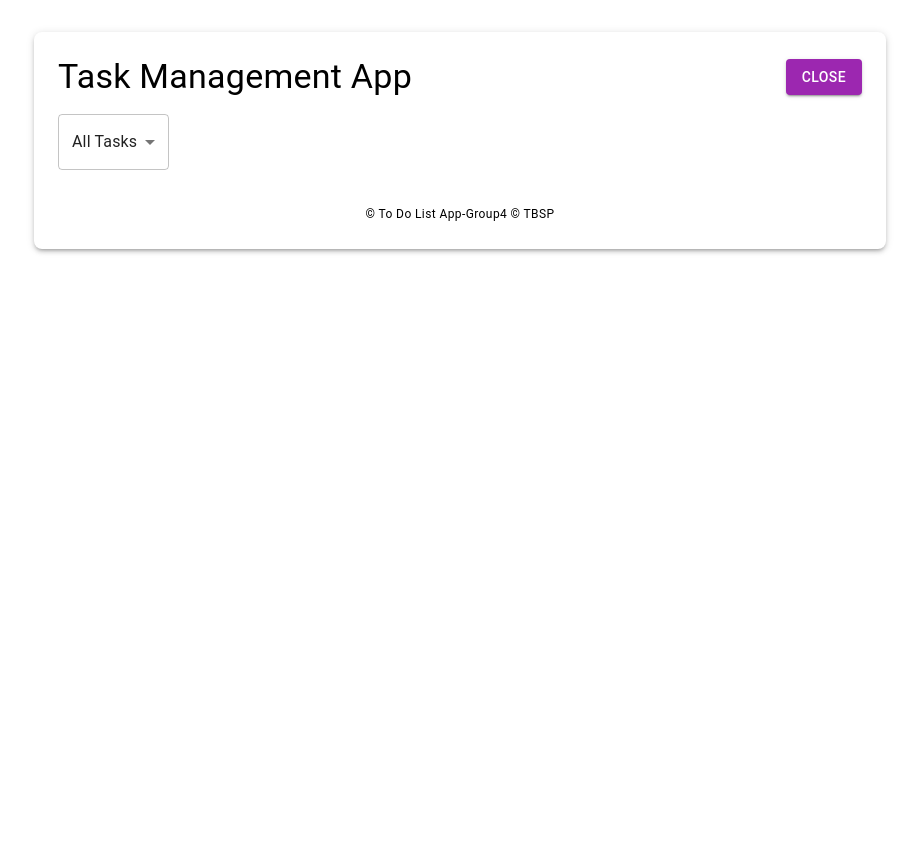
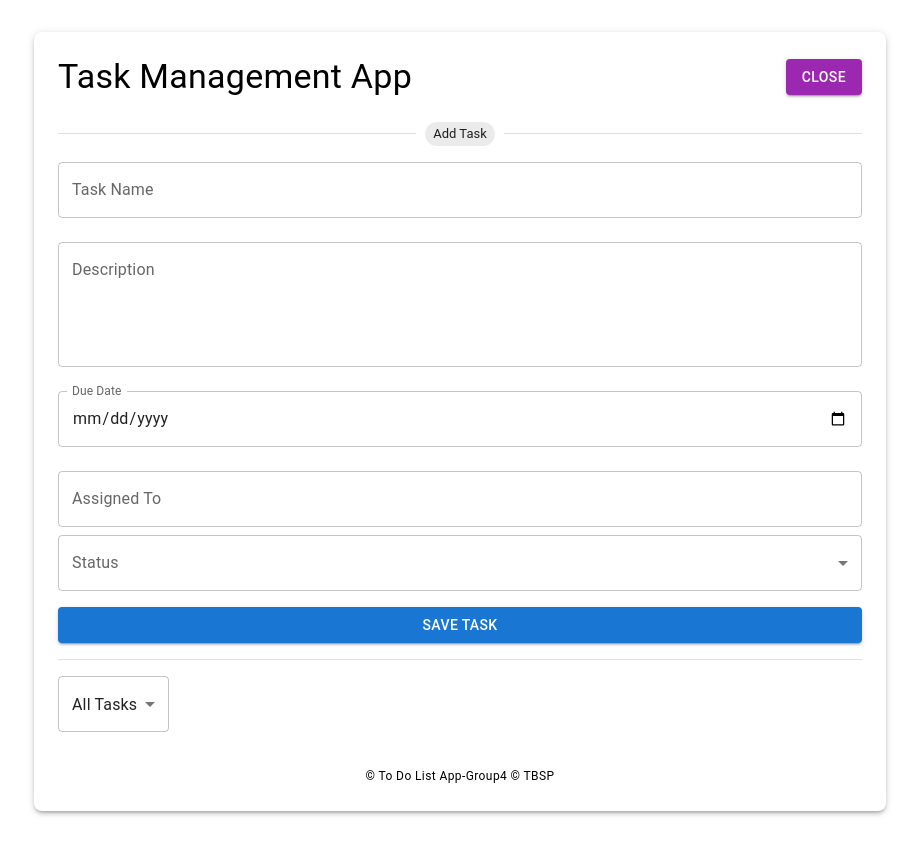
Before and after one commit to thaihanguyen98/task-management-app, a React (Create React App) app: page / in a window 1280 px wide. Both pictures are taken after a click on the button "ADD TASK". Shown: the whole page, without its empty margins (180-1099 px from the left). Before the commit the page ends 800 px from the top, so only its background shows below. Built offline with nearby package versions, Linux system fonts and the light colour scheme.

Commit message:
Update AddTasksForm

```diff
--- a/src/components/AddTaskForm.js
+++ b/src/components/AddTaskForm.js
@@ -1,5 +1,135 @@
-import React from "react";
+import React, { useState } from "react";
+import TextField from "@mui/material/TextField";
+import Button from "@mui/material/Button";
+import Select from "@mui/material/Select";
+import MenuItem from "@mui/material/MenuItem";
+import Box from "@mui/material/Box";
+import Divider from "@mui/material/Divider";
+import Chip from "@mui/material/Chip";
+import Alert from "@mui/material/Alert";
+import FormControl from "@mui/material/FormControl";
+import InputLabel from "@mui/material/InputLabel";
 
-export default function AskTaskForm() {
-  return <div className="AddTask"></div>;
-}
+/**
+ * AddTaskForm Component
+ *
+ * A form component for creating and submitting a new task. Utilizes Material-UI components
+ * for a clean and styled UI. Handles form validation and state management for task attributes. */
+
+//onAdd - Callback function triggered when a new task is successfully submitted.
+//onAdd function is defined in App.js line-70
+
+const AddTaskForm = ({ onAdd }) => {
+  const [name, setName] = useState(""); //Task name
+  const [description, setDescription] = useState(""); //Task description
+  const [dueDate, setDueDate] = useState("");
+  const [assignedTo, setAssignedTo] = useState("");
+  const [status, setStatus] = useState("");
+  const [error, setError] = useState(""); //error message for form validation
+
+  //FORM SUBMISSION HANDLER
+  /**
+   * Handles form submission.
+   * Validates that all required fields are filled before calling the onAdd callback.
+   * If validation fails, an error message is displayed.
+   * After submission, form fields are reset to their default values.*/
+
+  const onSubmit = (e) => {
+    e.preventDefault();
+    // Validate that all fields are filled. If any are empty, set an error message
+    if (!name || !description || !dueDate || !assignedTo) {
+      setError("All fields are required");
+      return;
+    }
+
+    //After sending value to app, making it ready for the next input by resetting it
+    onAdd({ name, description, dueDate, assignedTo, status });
+    // Reset the form fields after submission
+    setName("");
+    setDescription("");
+    setDueDate("");
+    setAssignedTo("");
+    setStatus("in-progress");
+    setError("");
+  };
+  //Form Rendering
+  return (
+    <Box component="form" onSubmit={onSubmit} sx={{ mt: 3 }}>
+      <Divider>
+        <Chip label="Add Task" size="small" />
+      </Divider>
+      {error && <Alert severity="error">{error}</Alert>}
+
+      <TextField
+        label="Task Name"
+        variant="outlined"
+        fullWidth
+        margin="normal"
+        value={name}
+        onChange={(e) => setName(e.target.value)}
+        error={error}
+      />
+      <TextField
+        label="Description"
+        variant="outlined"
+        multiline
+        rows={4}
+        fullWidth
+        margin="normal"
+        value={description}
+        onChange={(e) => setDescription(e.target.value)}
+        error={error}
+      />
+      <TextField
+        label="Due Date"
+        type="date"
+        variant="outlined"
+        fullWidth
+        margin="normal"
+        InputLabelProps={{ shrink: true }}
+        value={dueDate}
+        onChange={(e) => setDueDate(e.target.value)}
+        error={error}
+      />
+      <TextField
+        label="Assigned To"
+        variant="outlined"
+        fullWidth
+        margin="normal"
+        value={assignedTo}
+        onChange={(e) => setAssignedTo(e.target.value)}
+        error={error}
+      />
+
+      <FormControl fullWidth>
+        <InputLabel id="demo-simple-select-label">Status</InputLabel>
+        <Select
+          label="Status"
+          variant="outlined"
+          fullWidth
+          margin="normal"
+          value={status}
+          onChange={(e) => setStatus(e.target.value)}
+          error={error}
+        >
+          <MenuItem value="not-started">Not Started</MenuItem>
+          <MenuItem value="in-progress">In-Progress</MenuItem>
+          <MenuItem value="review">Review</MenuItem>
+          <MenuItem value="completed">Completed</MenuItem>
+        </Select>
+      </FormControl>
+      <Button
+        type="submit"
+        variant="contained"
+        color="primary"
+        fullWidth
+        sx={{ mt: 2 }}
+      >
+        Save Task
+      </Button>
+      <Divider sx={{ pb: "16px" }} />
+    </Box>
+  );
+};
+
+export default AddTaskForm;
```
